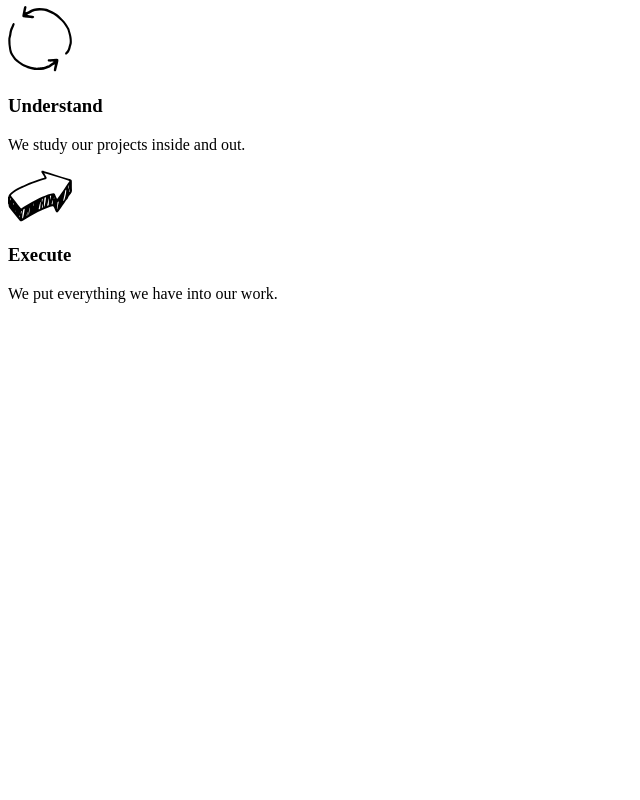
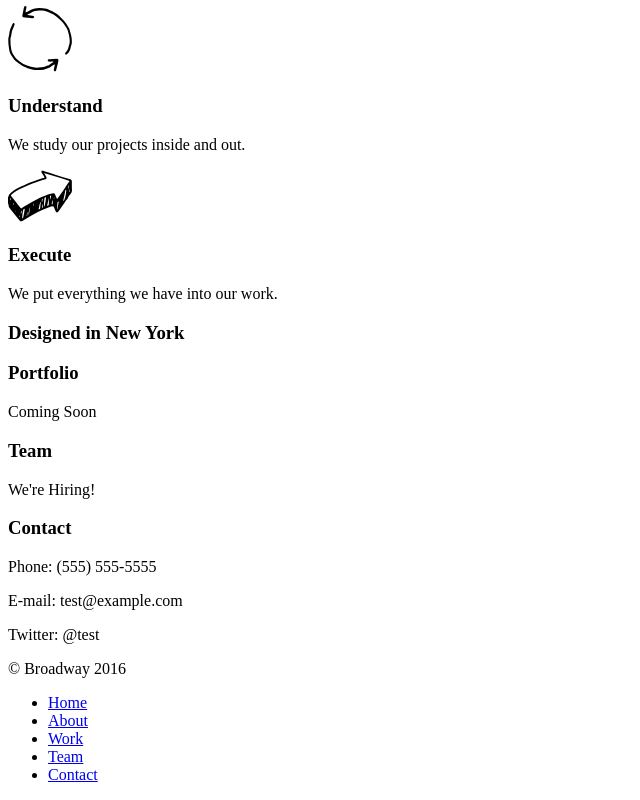
Before and after one commit to HyperHiccup/broadway, a plain HTML site: page index.html in a window 1280 px wide. Shown: the part 363-1163 px from the top of the page, without its empty margins (0-640 px from the left). Before the commit the page ends 800 px from the top, so only its background shows below. Drawn offline with Linux system fonts and the light colour scheme.

Commit message:
Finished the HTML

```diff
--- a/index.html
+++ b/index.html
@@ -35,6 +35,35 @@
         <h3>Execute</h3>
         <p>We put everything we have into our work.</p>
     </section>
-
+    <section>
+      <div id="about">
+        <h3>Designed in New York</h3>
+      </div>
+      <div id="work">
+        <h3>Portfolio</h3>
+        <p>Coming Soon</p>
+      </div>
+      <div id="team">
+        <h3>Team</h3>
+        <p>We're Hiring!</p>
+      </div>
+      <div id="contact">
+        <h3>Contact</h3>
+        <p>Phone: (555) 555-5555</p>
+        <p>E-mail: test@example.com</p>
+        <p>Twitter: @test</p>
+      </div>
+      <footer>
+        <p>&copy; Broadway 2016</p>
+        <nav>
+          <ul>
+            <li><a href="./index.html">Home</a></li>
+            <li><a href="./index.html">About</a></li>
+            <li><a href="./index.html">Work</a></li>
+            <li><a href="./index.html">Team</a></li>
+            <li><a href="./index.html">Contact</a></li>
+          </ul>
+        </nav>
+      </footer>
   </body>
 </html>
```
